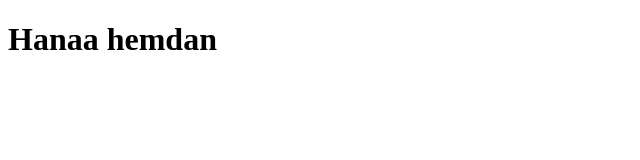
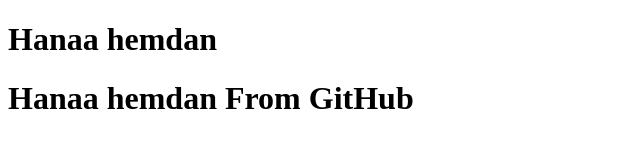
Before and after one commit to Hanaahmdaa12HH/Source-Tree, a plain HTML site: page Index.html in a window 1280 px wide. Shown: the whole page, without its empty margins (0-640 px from the left). Drawn offline with Linux system fonts and the light colour scheme.

Commit message:
Update Index.html

```diff
--- a/Index.html
+++ b/Index.html
@@ -3,5 +3,6 @@
     <head></head>
     <body>
         <h1>Hanaa hemdan</h1>
+         <h1>Hanaa hemdan From GitHub</h1>
     </body>
 </html>
```
